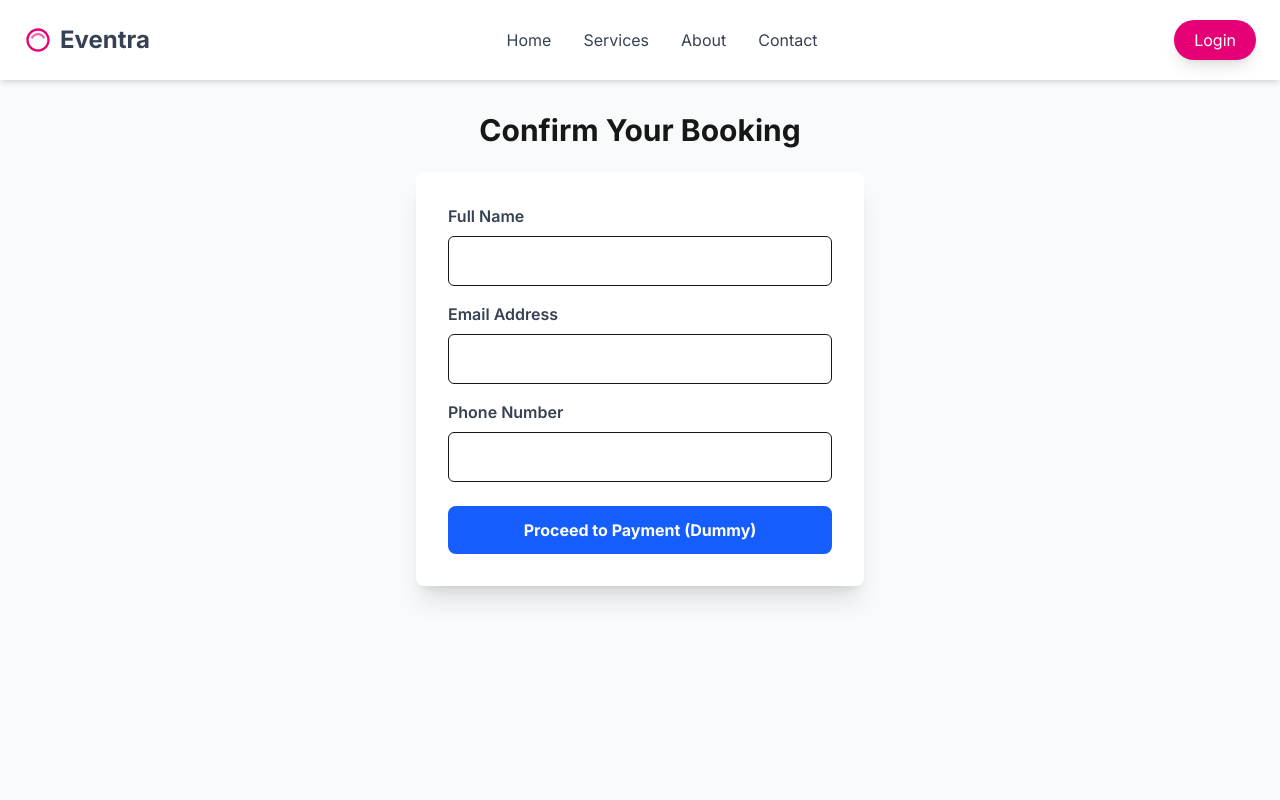
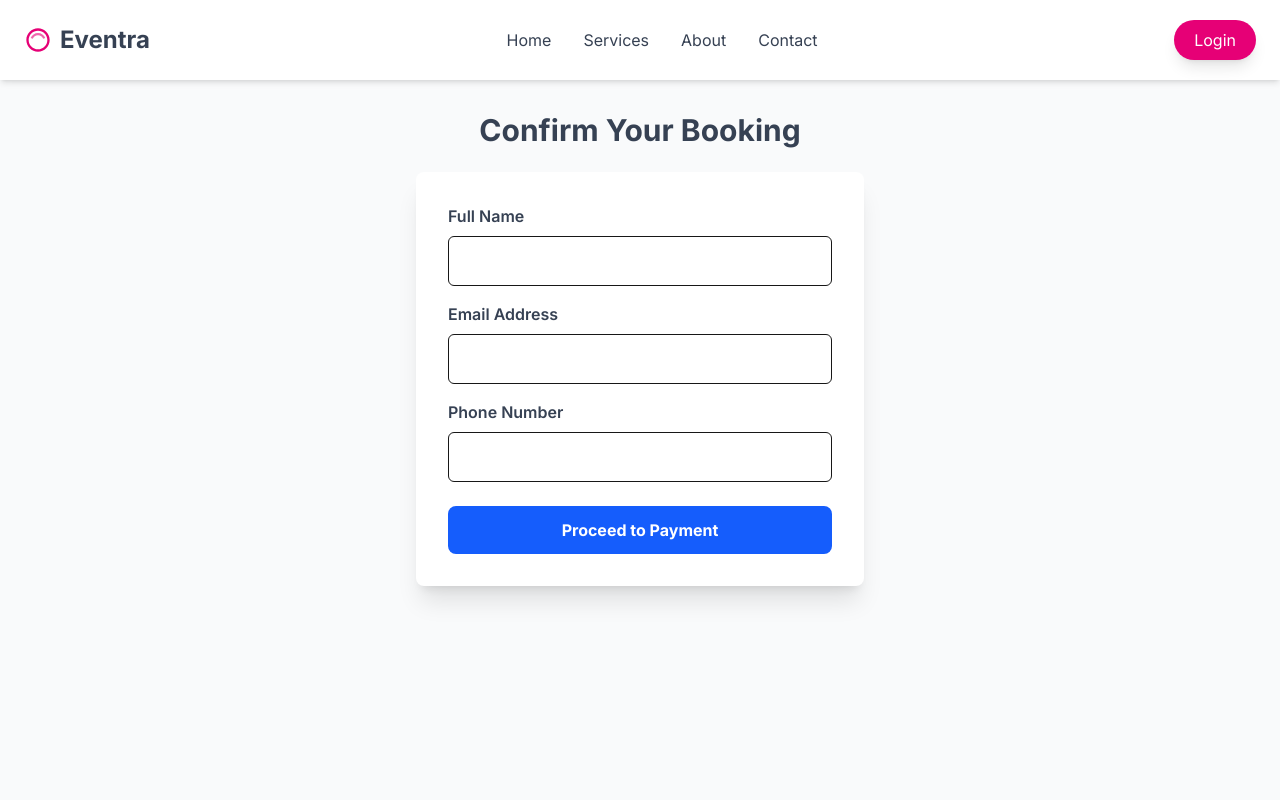
Before and after one commit to HarshChaturvedi27/Eventra, a Next.js app in the folder client/: page /checkout in a window 1280 px wide. Shown: the top 800 px of the page. Built offline with nearby package versions, Linux system fonts and the light colour scheme.

Commit message:
fix: add jsconfig.json for path aliases

```diff
--- a/client/jsconfig.json
+++ b/client/jsconfig.json
@@ -1,7 +1,8 @@
 {
   "compilerOptions": {
+    "baseUrl": ".",
     "paths": {
-      "@/*": ["./src/*"]
+      "@/*": ["src/*"]
     }
   }
 }
--- a/client/src/app/checkout/page.js
+++ b/client/src/app/checkout/page.js
@@ -3,7 +3,7 @@ export default function CheckoutPage() {
     // --- FIX: Added pt-20 to push content below the navbar ---
     <div className="bg-gray-50 min-h-screen pt-20">
       <div className="container mx-auto p-8 max-w-lg">
-        <h1 className="text-3xl font-bold text-center mb-6">Confirm Your Booking</h1>
+        <h1 className="text-gray-700 text-3xl font-bold text-center mb-6">Confirm Your Booking</h1>
         <form className="bg-white p-8 rounded-lg shadow-xl">
           <div className="mb-4">
             <label htmlFor="name" className="block text-gray-700 font-semibold mb-2">Full Name</label>
@@ -18,7 +18,7 @@ export default function CheckoutPage() {
             <input type="tel" id="phone" className="w-full p-3 border rounded-md focus:outline-none focus:ring-2 focus:ring-pink-400" required />
           </div>
           <button type="button" className="w-full bg-blue-600 text-white py-3 rounded-lg font-bold hover:bg-blue-700 transition-transform transform hover:scale-105">
-            Proceed to Payment (Dummy)
+            Proceed to Payment
           </button>
         </form>
       </div>
--- a/client/src/app/layout.js
+++ b/client/src/app/layout.js
@@ -7,7 +7,7 @@ const inter = Inter({ subsets: ["latin"] });
 
 export const metadata = {
   title: "Eventra - Your Perfect Event Partner",
-  description: "Find the best wedding and event services in Bihar.",
+  description: "Find the best wedding and event services.",
 };
 
 export default function RootLayout({ children }) {
--- a/client/src/app/page.js
+++ b/client/src/app/page.js
@@ -38,7 +38,7 @@ export default function HomePage() {
         <div className="absolute inset-0 bg-black opacity-50"></div>
         <div className="relative text-center z-10 p-8">
           <h1 className="text-4xl md:text-6xl font-bold mb-4 drop-shadow-lg">Find Your Perfect Event Vendor</h1>
-          <p className="text-lg md:text-xl mb-6 drop-shadow-md">The best vendors in Bihar for your special day.</p>
+          <p className="text-lg md:text-xl mb-6 drop-shadow-md">The best vendors for your special day.</p>
 
           {/* --- FIX: Wrapped input in a form for submission --- */}
           <form onSubmit={handleSearch} className="w-full max-w-2xl mx-auto relative">
```
